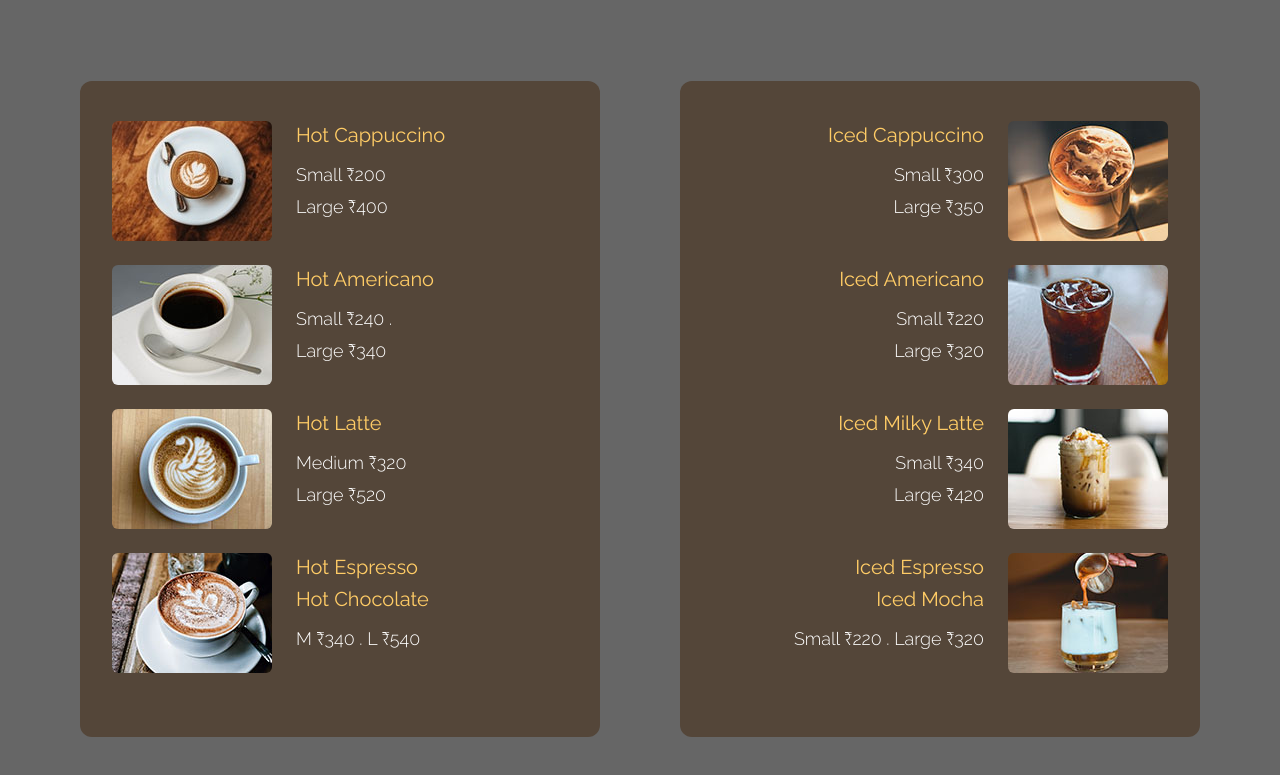
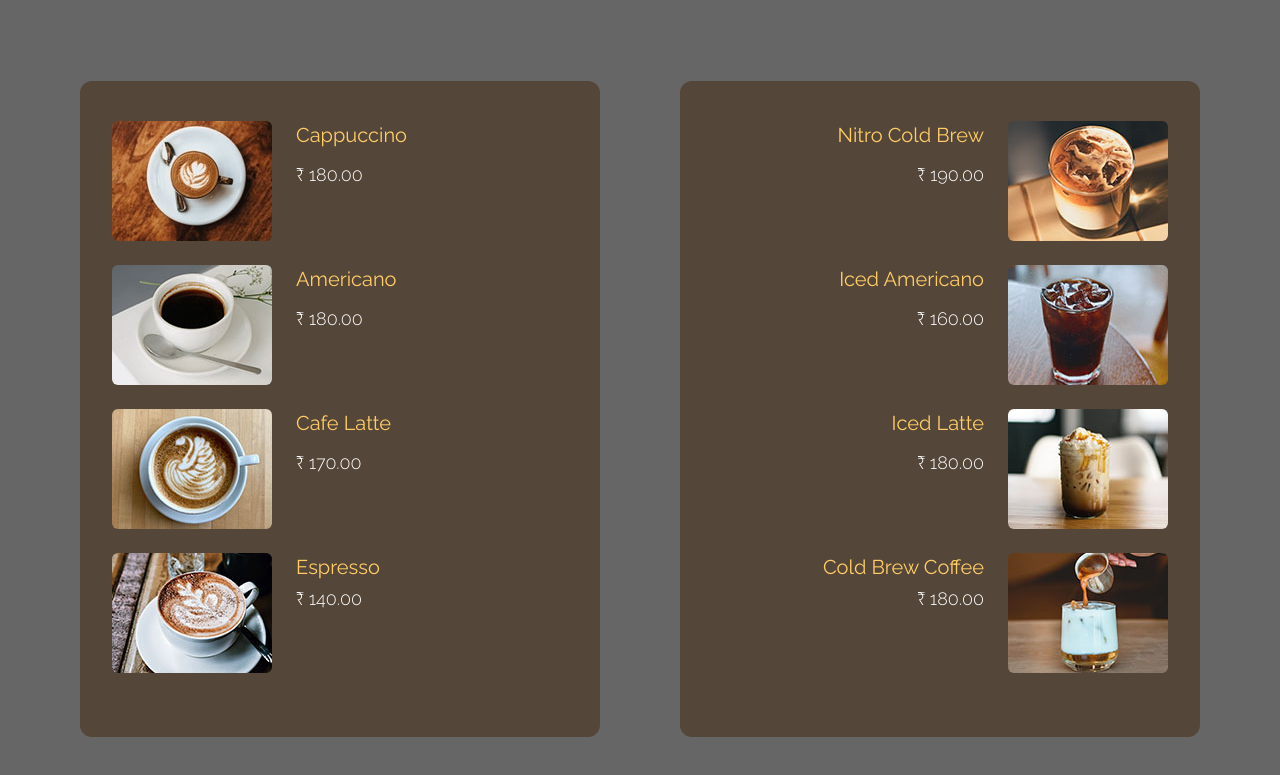
Before and after one commit to cozycuppa/cafe, a plain HTML site: page index.html in a window 1280 px wide. Shown: the part 1447-2222 px from the top of the page. Drawn offline with nearby package versions, Linux system fonts and the light colour scheme.

Commit message:
Update index.html

```diff
--- a/index.html
+++ b/index.html
@@ -43,7 +43,7 @@ https://www.tooplate.com/view/2126-antique-cafe
                 </div>
                 <div class="bg-black bg-opacity-70 p-10 mb-5">
                     <p class="text-white leading-8 text-sm font-light">
-                       Cozy Cuppa Corner Café is in the planning stages of development, with the vision of establishing a unique coffee destination that combines premium quality beverages, a comfortable workspace, and community engagement. This business planning report provides an overview of key considerations, strategic decisions, and the road ahead for Cozy Cuppa Corner.</p>
+                       Welcome to Cozy Cuppa Cafe, your retreat in the city for coffee enthusiasts! Enjoy a delightful selection of specialty coffees and mouthwatering starters in our charming rooftop setting. Need a spot to work or study? We've got you covered with a cozy workspace. Planning an event? Let us host and cater to your needs. Come sip, relax, and create memorable moments with us!</p>
                 </div>
                 <div class="text-center">
                     <div class="inline-block">
@@ -67,66 +67,66 @@ https://www.tooplate.com/view/2126-antique-cafe
                     <div class="flex items-start mb-6 tm-menu-item">
                         <img src="img/menu-item-1.jpg" alt="Image" class="rounded-md">
                         <div class="ml-3 sm:ml-6">
-                            <h3 class="text-lg sm:text-xl mb-2 sm:mb-3 tm-text-yellow">Hot Cappuccino</h3>
-                            <div class="text-white text-md sm:text-lg font-light mb-1">Small ₹200</div>
-                            <div class="text-white text-md sm:text-lg font-light">Large ₹400</div>
+                            <h3 class="text-lg sm:text-xl mb-2 sm:mb-3 tm-text-yellow">Cappuccino</h3>
+                            <!--<div class="text-white text-md sm:text-lg font-light mb-1">Small ₹200</div>-->
+                            <div class="text-white text-md sm:text-lg font-light"> ₹ 180.00</div>
                         </div>
                     </div>
                     <div class="flex items-start mb-6 tm-menu-item">
                         <img src="img/menu-item-2.jpg" alt="Image" class="rounded-md">
                         <div class="ml-3 sm:ml-6">
-                            <h3 class="text-lg sm:text-xl mb-2 sm:mb-3 tm-text-yellow">Hot Americano</h3>
-                            <div class="text-white text-md sm:text-lg font-light mb-1">Small ₹240 .</div>
-                            <div class="text-white text-md sm:text-lg font-light">Large ₹340</div>
+                            <h3 class="text-lg sm:text-xl mb-2 sm:mb-3 tm-text-yellow">Americano</h3>
+                            <!--<div class="text-white text-md sm:text-lg font-light mb-1">Small ₹240 .</div>-->
+                            <div class="text-white text-md sm:text-lg font-light">₹ 180.00</div>
                         </div>
                     </div>
                     <div class="flex items-start mb-6 tm-menu-item">
                         <img src="img/menu-item-3.jpg" alt="Image" class="rounded-md">
                         <div class="ml-3 sm:ml-6">
-                            <h3 class="text-lg sm:text-xl mb-2 sm:mb-3 tm-text-yellow">Hot Latte</h3>
-                            <div class="text-white text-md sm:text-lg font-light mb-1">Medium ₹320</div>
-                            <div class="text-white text-md sm:text-lg font-light">Large ₹520</div>
+                            <h3 class="text-lg sm:text-xl mb-2 sm:mb-3 tm-text-yellow">Cafe Latte</h3>
+                           <!-- <div class="text-white text-md sm:text-lg font-light mb-1">Medium ₹320</div>-->
+                            <div class="text-white text-md sm:text-lg font-light">₹ 170.00</div>
                         </div>
                     </div>
                     <div class="flex items-start mb-6 tm-menu-item">
                         <img src="img/menu-item-4.jpg" alt="Image" class="rounded-md">
                         <div class="ml-3 sm:ml-6">
-                            <h3 class="text-lg sm:text-xl tm-text-yellow mb-1">Hot Espresso</h3>
-                            <h3 class="text-lg sm:text-xl mb-2 sm:mb-3 tm-text-yellow">Hot Chocolate</h3>
-                            <div class="text-white text-md sm:text-lg font-light">M ₹340 . L ₹540</div>
+                            <h3 class="text-lg sm:text-xl tm-text-yellow mb-1">Espresso</h3>
+                            <!--<h3 class="text-lg sm:text-xl mb-2 sm:mb-3 tm-text-yellow">Hot Chocolate</h3>-->
+                            <div class="text-white text-md sm:text-lg font-light">₹ 140.00</div>
                         </div>
                     </div>
                 </div>
                 <div class="flex-1 m-5 rounded-xl px-4 py-6 sm:px-8 sm:py-10 tm-bg-brown tm-item-container">
                     <div class="flex items-start justify-end mb-6 tm-menu-item-2">
                         <div class="text-right mr-6">
-                            <h3 class="text-lg sm:text-xl mb-2 sm:mb-3 tm-text-yellow">Iced Cappuccino</h3>
-                            <div class="text-white text-md sm:text-lg font-light mb-1">Small ₹300</div>
-                            <div class="text-white text-md sm:text-lg font-light">Large ₹350</div>
+                            <h3 class="text-lg sm:text-xl mb-2 sm:mb-3 tm-text-yellow">Nitro Cold Brew</h3>
+                            <!--<div class="text-white text-md sm:text-lg font-light mb-1">Small ₹300</div>-->
+                            <div class="text-white text-md sm:text-lg font-light">₹ 190.00</div>
                         </div>
                         <img src="img/menu-item-5.jpg" alt="Image" class="rounded-md">
                     </div>
                     <div class="flex items-start justify-end mb-6 tm-menu-item-2">
                         <div class="text-right mr-6">
                             <h3 class="text-lg sm:text-xl mb-2 sm:mb-3 tm-text-yellow">Iced Americano</h3>
-                            <div class="text-white text-md sm:text-lg font-light mb-1">Small ₹220</div>
-                            <div class="text-white text-md sm:text-lg font-light">Large ₹320</div>
+                            <!--<div class="text-white text-md sm:text-lg font-light mb-1">Small ₹220</div>-->
+                            <div class="text-white text-md sm:text-lg font-light">₹ 160.00</div>
                         </div>
                         <img src="img/menu-item-6.jpg" alt="Image" class="rounded-md">
                     </div>
                     <div class="flex items-start justify-end mb-6 tm-menu-item-2">
                         <div class="text-right mr-6">
-                            <h3 class="text-lg sm:text-xl mb-2 sm:mb-3 tm-text-yellow">Iced Milky Latte</h3>
-                            <div class="text-white text-md sm:text-lg font-light mb-1">Small ₹340</div>
-                            <div class="text-white text-md sm:text-lg font-light">Large ₹420</div>
+                            <h3 class="text-lg sm:text-xl mb-2 sm:mb-3 tm-text-yellow">Iced Latte</h3>
+                            <!--<div class="text-white text-md sm:text-lg font-light mb-1">Small ₹340</div>-->
+                            <div class="text-white text-md sm:text-lg font-light">₹ 180.00</div>
                         </div>
                         <img src="img/menu-item-7.jpg" alt="Image" class="rounded-md">
                     </div>
                     <div class="flex items-start justify-end mb-6 tm-menu-item-2">
                         <div class="text-right mr-6">
-                            <h3 class="text-lg sm:text-xl tm-text-yellow mb-1">Iced Espresso</h3>
-                            <h3 class="text-lg sm:text-xl mb-2 sm:mb-3 tm-text-yellow">Iced Mocha</h3>
-                            <div class="text-white text-md sm:text-lg font-light">Small ₹220 . Large ₹320</div>
+                            <h3 class="text-lg sm:text-xl tm-text-yellow mb-1">Cold Brew Coffee</h3><!--
+                            <h3 class="text-lg sm:text-xl mb-2 sm:mb-3 tm-text-yellow">Iced Mocha</h3>-->
+                            <div class="text-white text-md sm:text-lg font-light">₹ 180.00</div>
                         </div>
                         <img src="img/menu-item-8.jpg" alt="Image" class="rounded-md">
                     </div>
```
